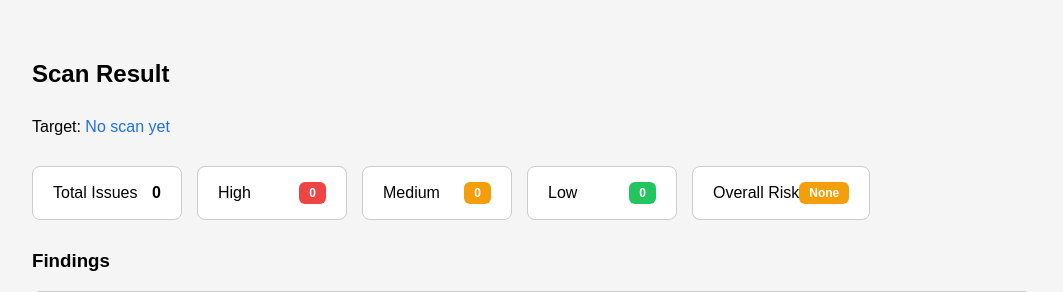
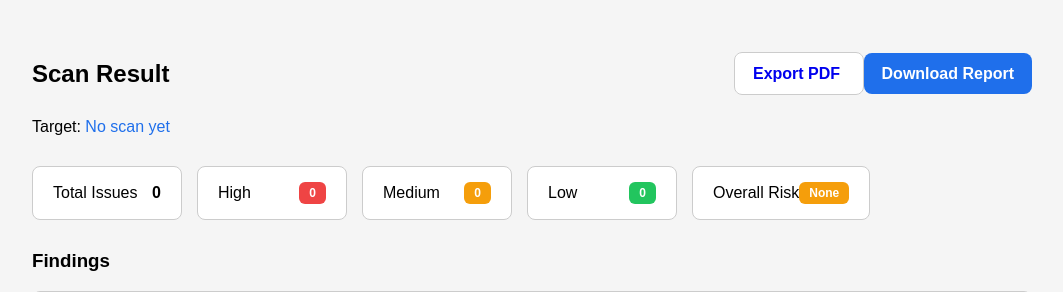
Before and after one commit to heerpatel43/trisecure, a Flask app: page /scan-result in a window 1280 px wide. Shown: the part 60-352 px from the top of the page, without its empty margins (108-1171 px from the left). Run offline with Flask 3, Linux system fonts and the light colour scheme.

Commit message:
Add files via upload

```diff
--- a/templates/features.html
+++ b/templates/features.html
@@ -18,7 +18,7 @@
     </div>
 
     <nav class="menu">
-      <a href="{{ url_for('home') }}">Home</a>
+      <a href="{{ url_for('index') }}">Home</a>
      <a href="{{ url_for('how_it_works') }}">How it works</a>
      <a href="{{ url_for('features') }}">Features</a>
      <a href="{{ url_for('scan_result') }}">Scan Result</a>
--- a/templates/how-it-works.html
+++ b/templates/how-it-works.html
@@ -18,7 +18,7 @@
     </div>
 
     <nav class="menu">
-      <a href="{{ url_for('home') }}">Home</a>
+      <a href="{{ url_for('index') }}">Home</a>
      <a href="{{ url_for('how_it_works') }}">How it works</a>
      <a href="{{ url_for('features') }}">Features</a>
      <a href="{{ url_for('scan_result') }}">Scan Result</a>
--- a/templates/index.html
+++ b/templates/index.html
@@ -18,7 +18,7 @@
     </div>
 
     <nav class="menu">
-     <a href="{{ url_for('home') }}">Home</a>
+     <a href="{{ url_for('index') }}">Home</a>
      <a href="{{ url_for('how_it_works') }}">How it works</a>
      <a href="{{ url_for('features') }}">Features</a>
      <a href="{{ url_for('scan_result') }}">Scan Result</a>
--- a/templates/login.html
+++ b/templates/login.html
@@ -18,7 +18,7 @@
     </div>
 
     <nav class="menu">
-      <a href="{{ url_for('home') }}">Home</a>
+      <a href="{{ url_for('index') }}">Home</a>
      <a href="{{ url_for('how_it_works') }}">How it works</a>
      <a href="{{ url_for('features') }}">Features</a>
      <a href="{{ url_for('scan_result') }}">Scan Result</a>
--- a/templates/scan-result.html
+++ b/templates/scan-result.html
@@ -17,7 +17,7 @@
     </div>
 
     <nav class="menu">
-      <a href="{{ url_for('home') }}">Home</a>
+      <a href="{{ url_for('index') }}">Home</a>
      <a href="{{ url_for('how_it_works') }}">How it works</a>
      <a href="{{ url_for('features') }}">Features</a>
      <a href="{{ url_for('scan_result') }}">Scan Result</a>
@@ -34,7 +34,17 @@
     <div class="header-row">
         <h2>Scan Result</h2>
 
+        <div class="actions">
 
+    <a href="/export-pdf" class="btn-outline">
+        Export PDF
+    </a>
+
+    <a href="/download-report" class="btn-primary">
+        Download Report
+    </a>
+
+</div>
     </div>
 
     <p class="target">
```
